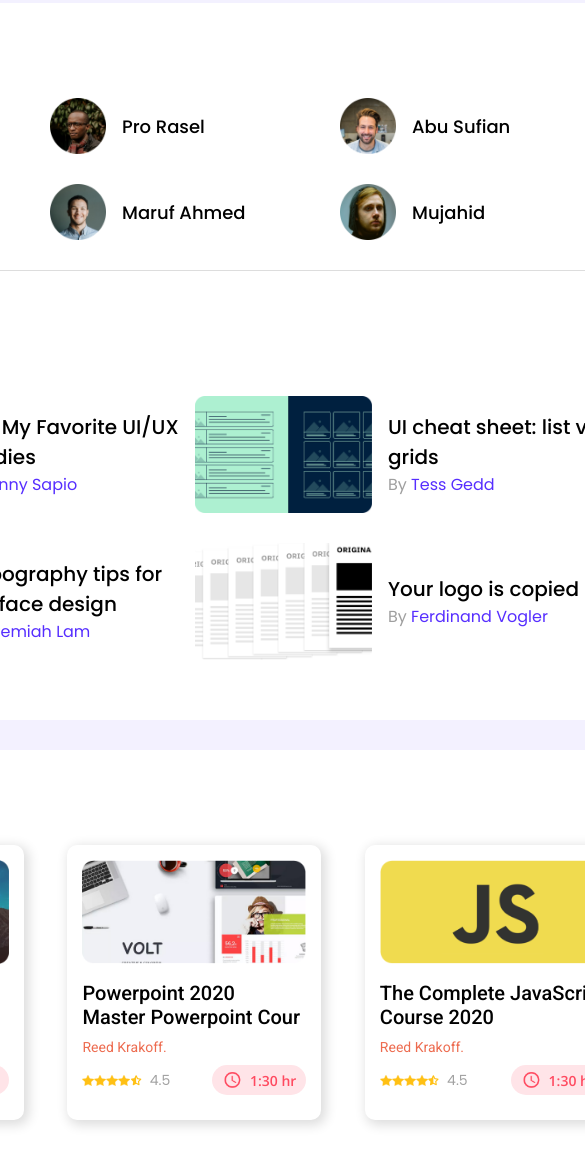
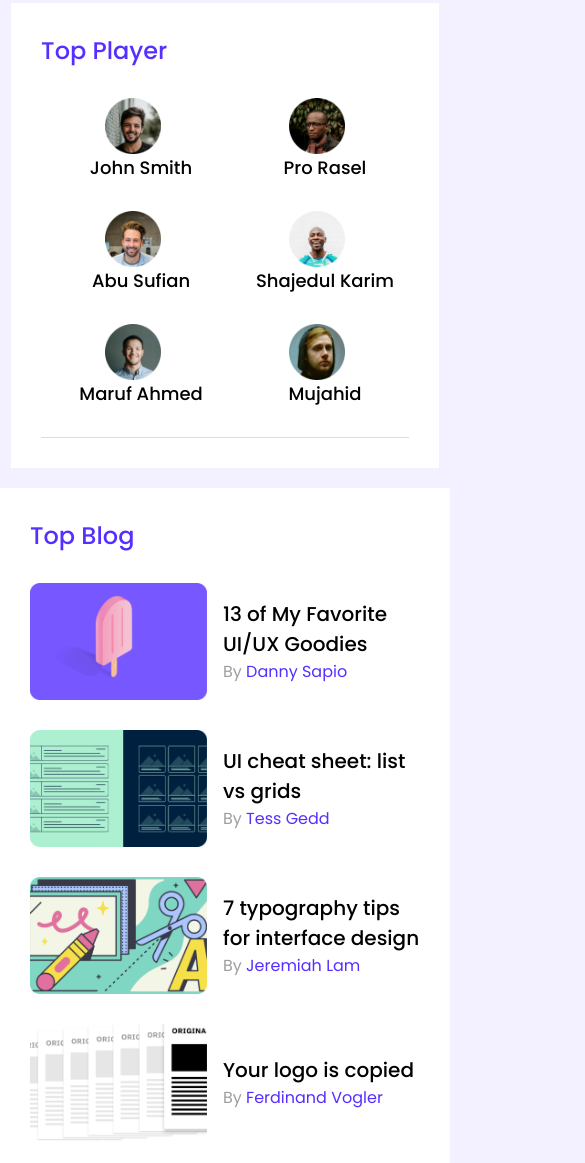
Before and after one commit to developer-mahin/leader-board, a plain HTML site: page index.html in a window 390 px wide. Shown: the part 117-1280 px from the top of the page, 585 px wide, since content can reach past the window. Drawn offline with nearby package versions, Linux system fonts and the light colour scheme.

Commit message:
first responsive

```diff
--- a/style.css
+++ b/style.css
@@ -1,7 +1,11 @@
-/* Google Font */
+/*----------------
+ Google Font
+ -----------------*/
  @import url('https://fonts.googleapis.com/css2?family=Open+Sans:wght@400;500;600;700;800&family=Poppins:wght@400;500;600;700;800;900&family=Roboto:wght@400;500;700;900&display=swap');
 
-/* common css */
+ /*----------------------
+  common css
+  ----------------------*/
  *{
      margin: 0;
  }
@@ -25,7 +29,9 @@ main{
      padding: 30px;
  }
 
-/* header Start */
+ /*--------------------
+ header Start
+ ----------------------*/
  header {
      background: #562EFF;
      display: flex;
@@ -78,10 +84,14 @@ img.porfile {
      width: 51px;
      height: 51px;
  }
-/* Header End */
+ /*-------------------
+ Header End
+ ----------------------*/
 
 
-/* top-player css Start*/
+ /*-----------------------
+ top-player css Start
+ -------------------------*/
  .title h2 {
      color: #562EFF;
      font-size: 24px;
@@ -112,10 +122,14 @@ img.porfile {
      font-size: 18px;
      font-weight: 500;
  }
-/* Top players css end */
+ /*------------------------------
+ Top players css end
+ --------------------------------*/
 
 
-/* Top blog css start */
+ /*-----------------------------------
+ Top blog css start
+ --------------------------------------*/
  .blog-wrapper {
      display: grid;
      grid-template-columns: repeat(2, 1fr);
@@ -149,17 +163,24 @@ img.porfile {
  .blog-description p span {
      color: #562EFF;
  }
-/* Top blog End */
+ /*------------------------------
+ Top blog End
+ ----------------------------------*/
 
-/* Lates Course Start */
+ /*-------------------------------
+ Lates Course Start
+ ---------------------------------*/
  section.lates-course {
      margin-top: 30px;
  }
 
  .course-wrapper {
-    display: flex;
-    justify-content: space-between;
+     /* display: flex; */
+     /* justify-content: space-between; */
+     display: grid;
+     grid-template-columns: repeat(3, 1fr);
      margin: 30px 0px;
+     column-gap: 30px;
  }
 
  .course {
@@ -236,4 +257,48 @@ i.fa-solid.fa-star-half-stroke {
      font-weight: 600;
      font-family: 'Open Sans', sans-serif;
  }
-/* Latest Course End */
+ /*---------------------------------
+ Latest Course End
+ ----------------------------------*/
+
+ /* ----------------------
+ Responsive
+ -----------------------*/
+
+ /*------------------------
+ Mobile Device
+ ------------------------*/
+
+ @media only screen and (max-width:688px) {
+
+    .container {
+        width: 100%;
+    }
+
+    .player-wrapper {
+         grid-template-columns: repeat(2, 1fr);
+    }
+
+    .players {
+        justify-content: center;
+        flex-direction: column;
+        align-content: center;
+    }
+
+    .top-blog {
+        margin-top: 20px;
+    }
+
+    .blog-wrapper {
+         grid-template-columns: repeat(1, 1fr);
+    }
+
+     .course-wrapper {
+         flex-direction: column;
+     }
+
+     .course {
+         margin: 3% 0px;
+     }
+
+ }
```
Also changed, not shown: index.html (+26 -8 lines). Lines whose indentation alone changed are shown as unchanged.
